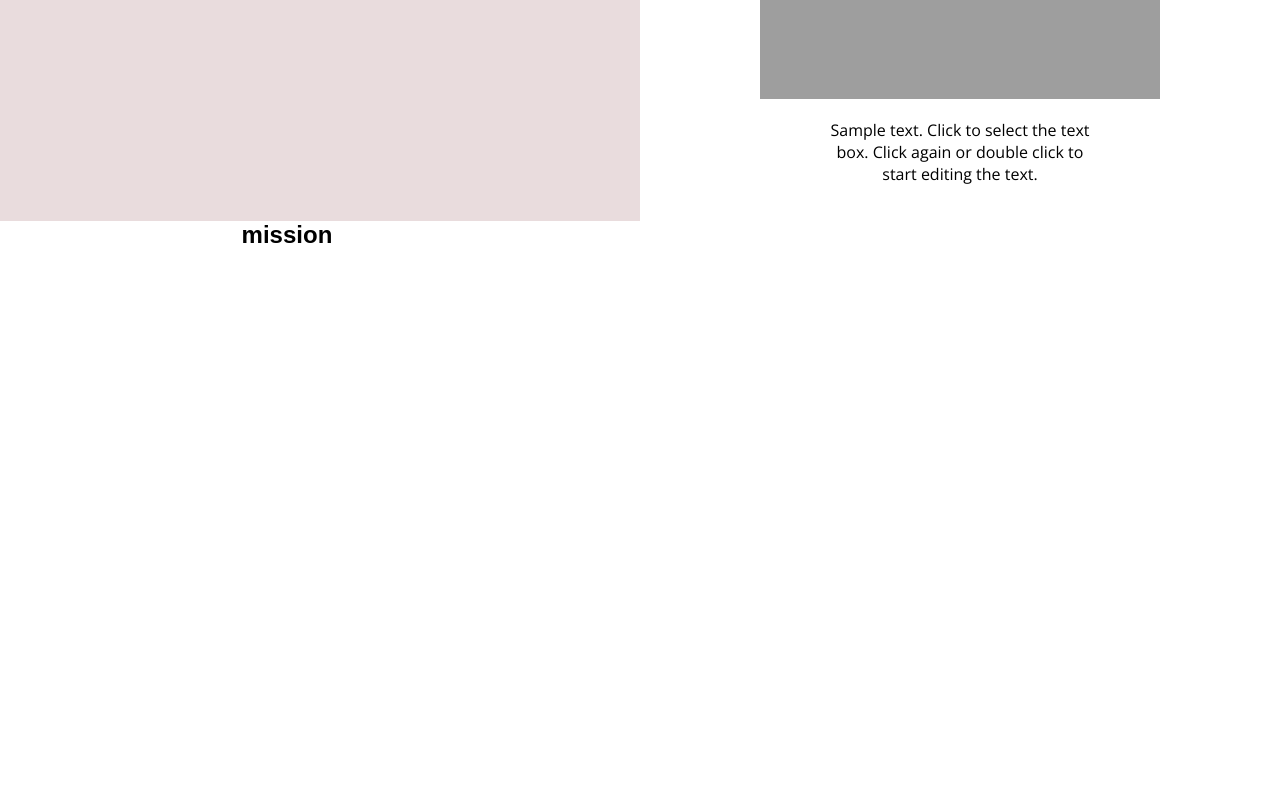
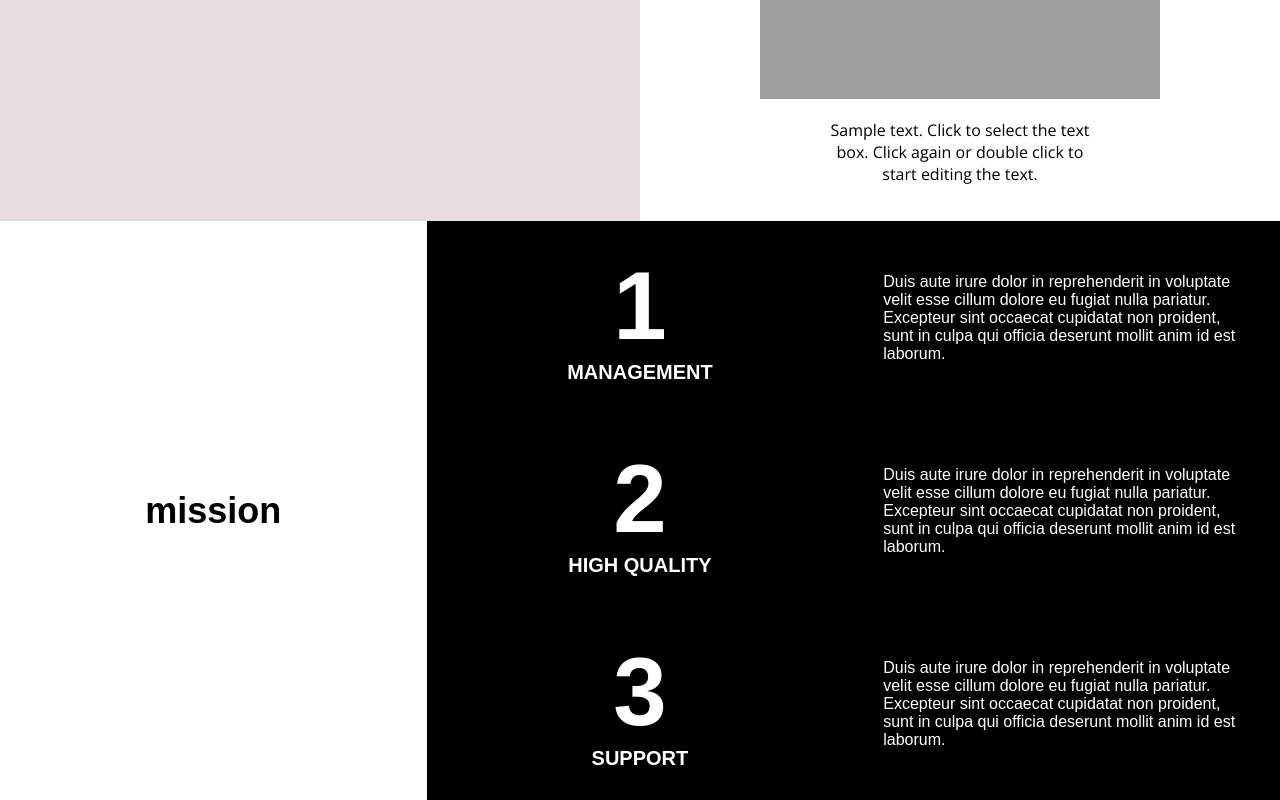
Before and after one commit to jimenahernando/nicePage, a plain HTML site: page index.html in a window 1280 px wide. Shown: the part 507-1307 px from the top of the page. Before the commit the page ends 800 px from the top, so only its background shows below. Drawn offline with nearby package versions, Linux system fonts and the light colour scheme; grey boxes are pictures that could not be loaded.

Commit message:
Segundo bloque

```diff
--- a/css/style.css
+++ b/css/style.css
@@ -29,7 +29,7 @@ main .card-middle{
 
 main .card-middle p{
     font-family: var(--font-secondary);
-    font-size: 1rem;
+    font-size: 16px;
 }
 
 .card-middle-leftside{
@@ -41,13 +41,13 @@ main .card-middle p{
 }
 
 .card-middle-leftside h2{
-    font-size: 6rem;
+    font-size: 96px;
     font-weight: 700;
 
 }
 
 .card-middle-leftside h3{
-    font-size: 2.25rem;
+    font-size: 36px;
     font-weight: 700;
     margin: 10rem 0 0 11.75rem;
 }
@@ -81,7 +81,48 @@ main .card-middle p{
 }
 .card-greater-righter-leftside{
     display: flex;
+    flex-direction: column;
     align-items: center;
     justify-content: center;
-    width: 35.87rem;
+    padding: 1.875rem;
+    width: 33.33%;
 }
+
+.card-greater-righter-leftside h2{
+    font-size: 36px;
+}
+
+.card-greater-righter-rightside{
+    display: flex;
+    flex-direction: column;
+    width: 66.66%;
+    color: var(--color-secondary);
+    /* background-image: ; */
+    background: #000;
+}
+
+.card-greater-righter-rightside-column{
+    display: flex;
+    align-items: center;
+}
+
+.card-greater-righter-rightside-column-title,
+.card-greater-righter-rightside-column-description{
+    flex-basis: 50%;
+    padding: 1.875rem;
+}
+
+.card-greater-righter-rightside-column-title{
+    text-align: center;
+}
+
+.card-greater-righter-rightside-column-title h1{
+    font-size: 96px;
+}
+.card-greater-righter-rightside-column-title h5{
+    font-size: 20px;
+}
+
+.card-greater-righter-rightside-column-description p{
+    margin-top: 1.375rem;
+}
--- a/index.html
+++ b/index.html
@@ -55,6 +55,36 @@
               <h2>mission</h2>
           </div>
           <div class="card-greater-righter-rightside">
+            <!-- First Column -->
+            <div class="card-greater-righter-rightside-column">
+              <div class="card-greater-righter-rightside-column-title">
+                <h1>1</h1>
+                <h5>MANAGEMENT</h5>
+              </div>
+              <div class="card-greater-righter-rightside-column-description">
+                Duis aute irure dolor in reprehenderit in voluptate velit esse cillum dolore eu fugiat nulla pariatur. Excepteur sint occaecat cupidatat non proident, sunt in culpa qui officia deserunt mollit anim id est laborum.
+              </div>
+            </div>
+            <!-- Second Column -->
+            <div class="card-greater-righter-rightside-column">
+              <div class="card-greater-righter-rightside-column-title">
+                <h1>2</h1>
+                <h5>HIGH QUALITY</h5>
+              </div>
+              <div class="card-greater-righter-rightside-column-description">
+                Duis aute irure dolor in reprehenderit in voluptate velit esse cillum dolore eu fugiat nulla pariatur. Excepteur sint occaecat cupidatat non proident, sunt in culpa qui officia deserunt mollit anim id est laborum.
+              </div>
+            </div>
+            <!-- Third Column -->
+            <div class="card-greater-righter-rightside-column">
+              <div class="card-greater-righter-rightside-column-title">
+                <h1>3</h1>
+                <h5>SUPPORT</h5>
+              </div>
+              <div class="card-greater-righter-rightside-column-description">
+                Duis aute irure dolor in reprehenderit in voluptate velit esse cillum dolore eu fugiat nulla pariatur. Excepteur sint occaecat cupidatat non proident, sunt in culpa qui officia deserunt mollit anim id est laborum.
+              </div>
+            </div>
           </div>
       </section>
     </main>
```
